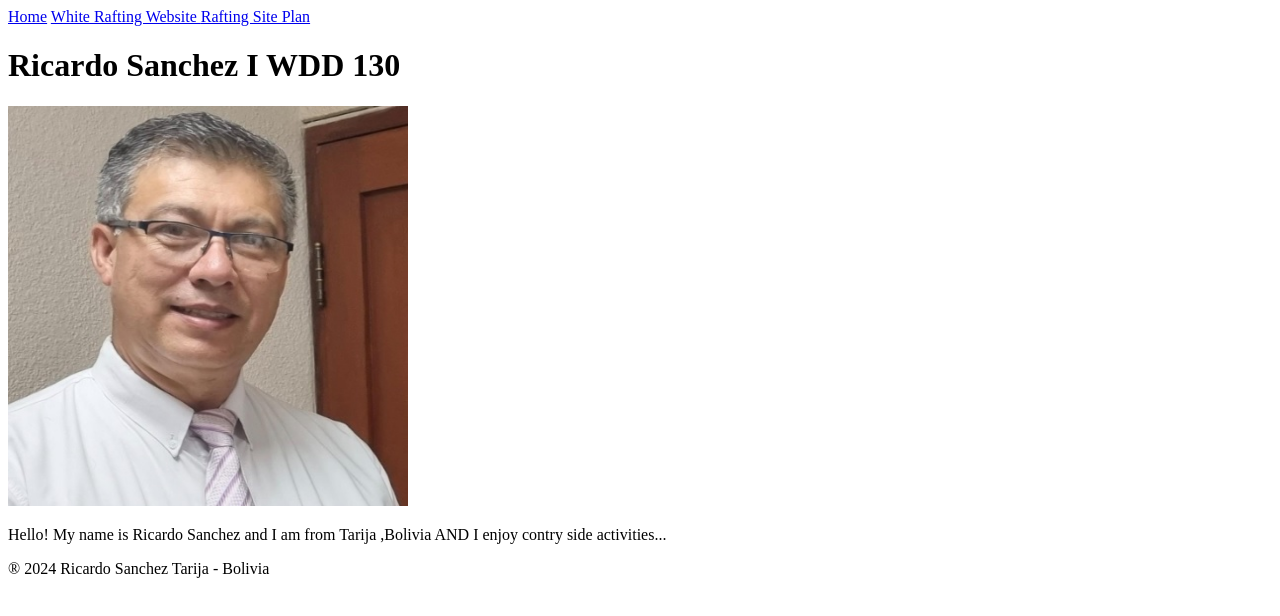
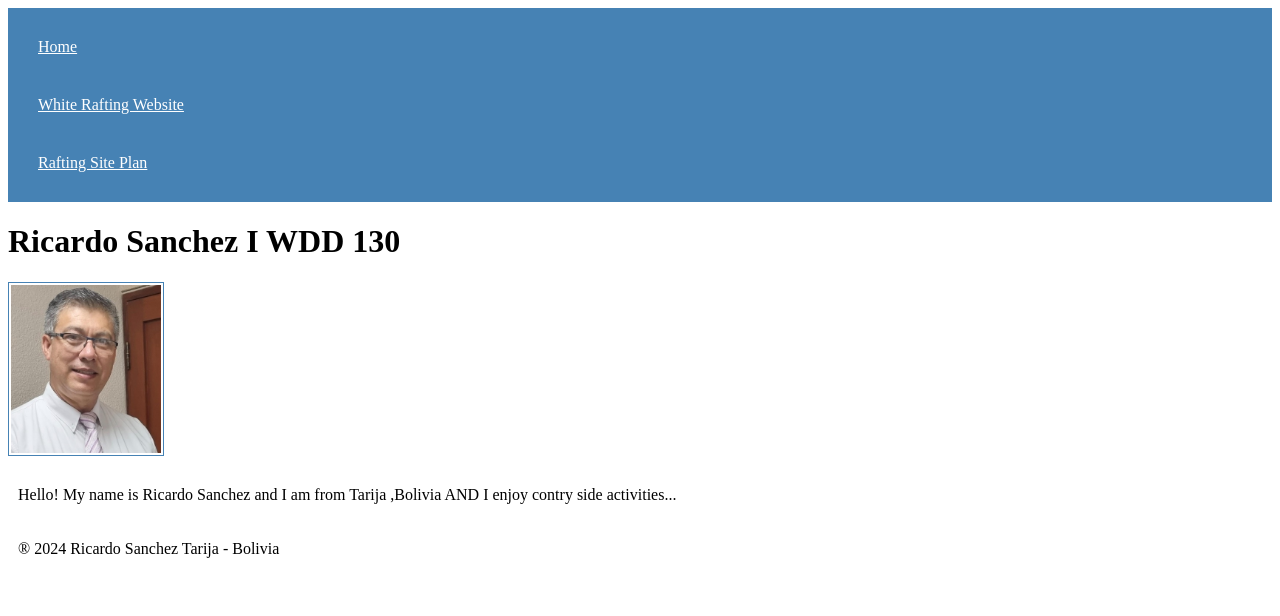
Before and after one commit to github-sanchez/wdd130, a plain HTML site: page index.html in a window 1280 px wide. Drawn offline with Linux system fonts and the light colour scheme.

Commit message:
adding CSS codes

```diff
--- a/index.html
+++ b/index.html
@@ -1,6 +1,8 @@
 <!DOCTYPE html>
 <html lang="en-US">
+<link rel="stylesheet" href="styles/styles.css">
 <head>
+
     <meta charset="utf-8">
     <meta name="viewport" content="width=device-width,initial-scale=1.0">
     <title> Ricardo Sanchez I Wdd 130</title>
--- /dev/null
+++ b/styles/styles.css
@@ -0,0 +1,25 @@
+nav{
+    background-color: steelblue; padding:10px;
+}
+
+nav a {
+    color: white;
+    display: block;
+    padding: 20px
+}
+
+h1 {
+    color: steelblues
+}
+
+img {
+    width: 150px;
+    height: auto;
+    border: 1px solid steelblue;
+    padding: 2px;
+    box-shadow: 0 0 30px grat;
+}
+
+p {
+    padding: 10px;
+}
```
